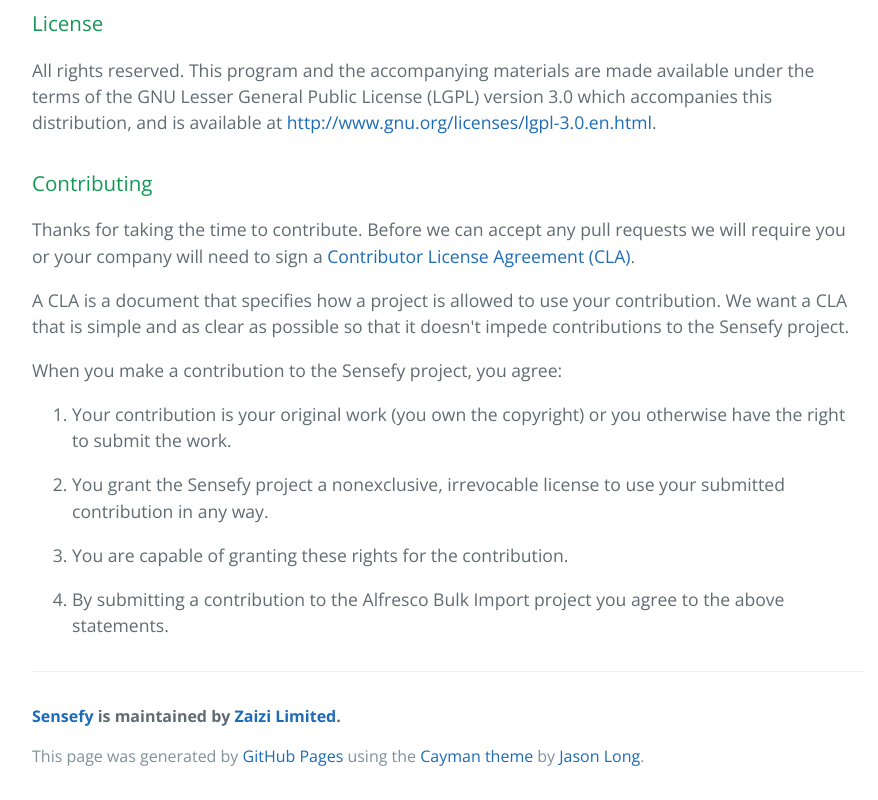
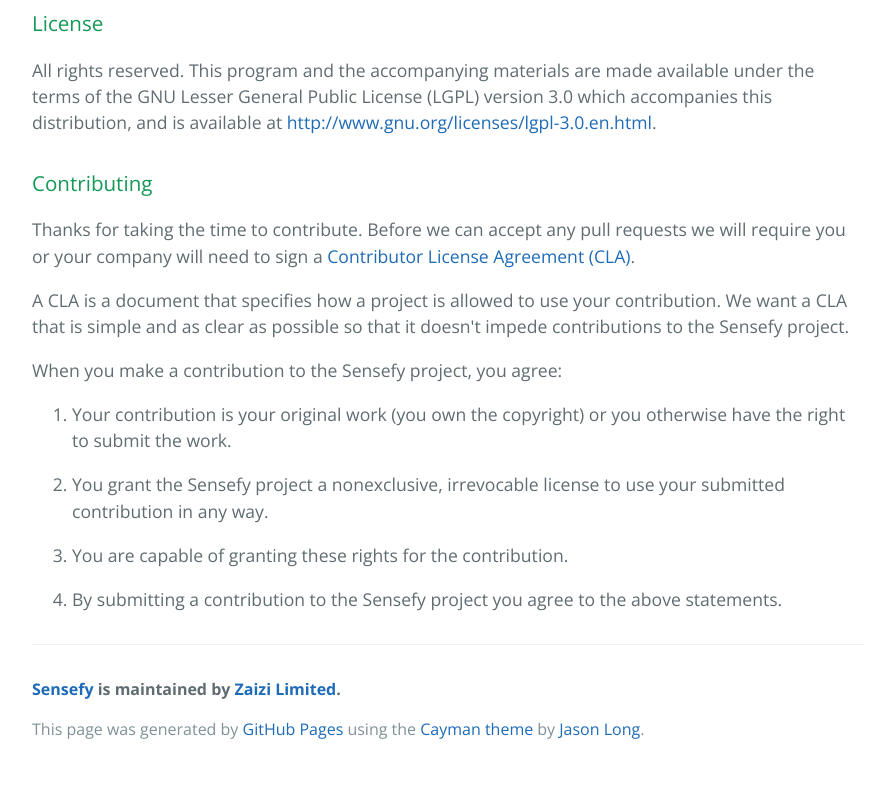
Before and after one commit to zaizi/sensefy, a plain HTML site: page index.html in a window 1280 px wide. Shown: the part 2764-3564 px from the top of the page, without its empty margins (192-1070 px from the left). After the commit the page ends 3537 px from the top, so only its background shows below. Drawn offline with nearby package versions, Linux system fonts and the light colour scheme.

Commit message:
Fixed spelling mistake

```diff
--- a/index.html
+++ b/index.html
@@ -107,7 +107,7 @@ places and improve the user's search experience by providing intelligent search
             <li><p>Your contribution is your original work (you own the copyright) or you otherwise have the right to submit the work.</p></li>
             <li><p>You grant the Sensefy project a nonexclusive, irrevocable license to use your submitted contribution in any way.</p></li>
             <li><p>You are capable of granting these rights for the contribution.</p></li>
-            <li><p>By submitting a contribution to the Alfresco Bulk Import project you agree to the above statements.</p></li>
+            <li><p>By submitting a contribution to the Sensefy project you agree to the above statements.</p></li>
         </ol>
         <p></p>
 
```
